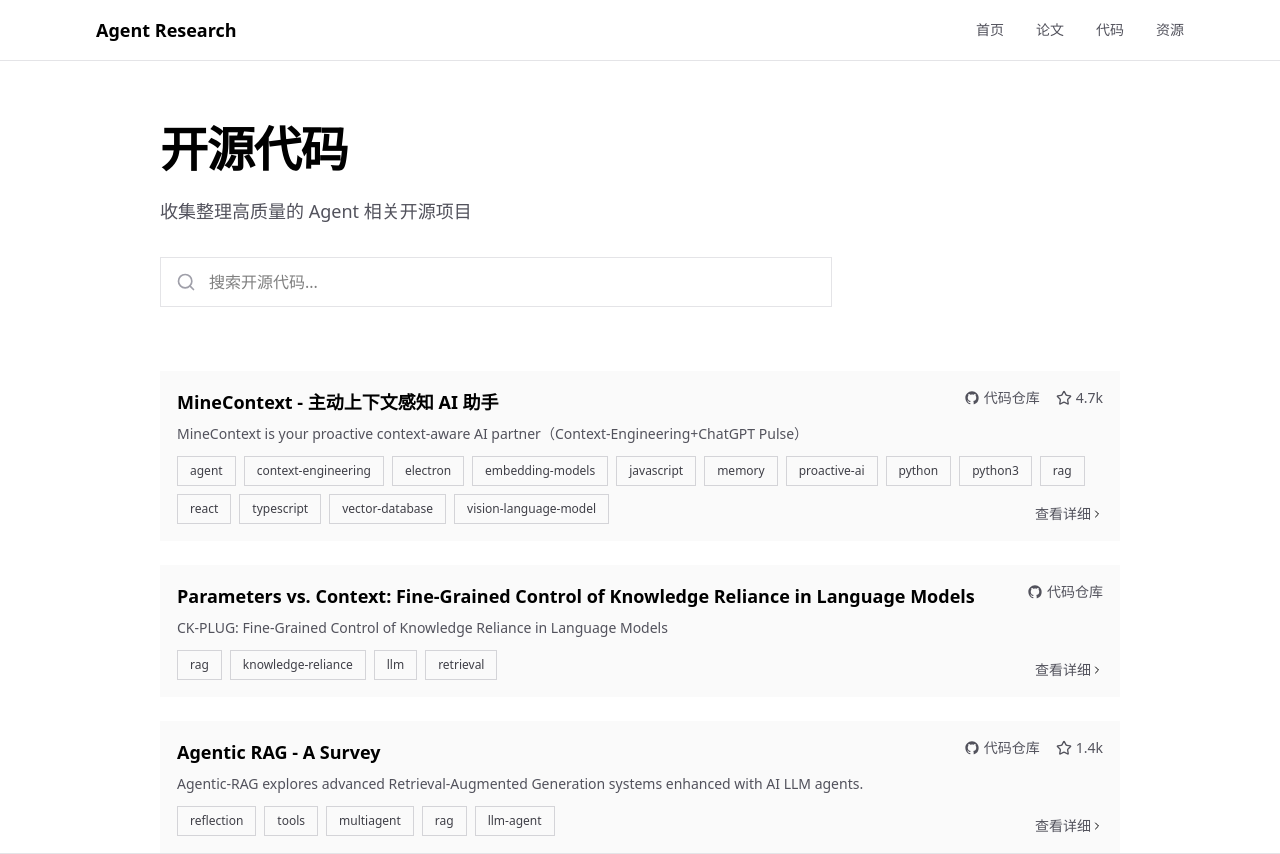
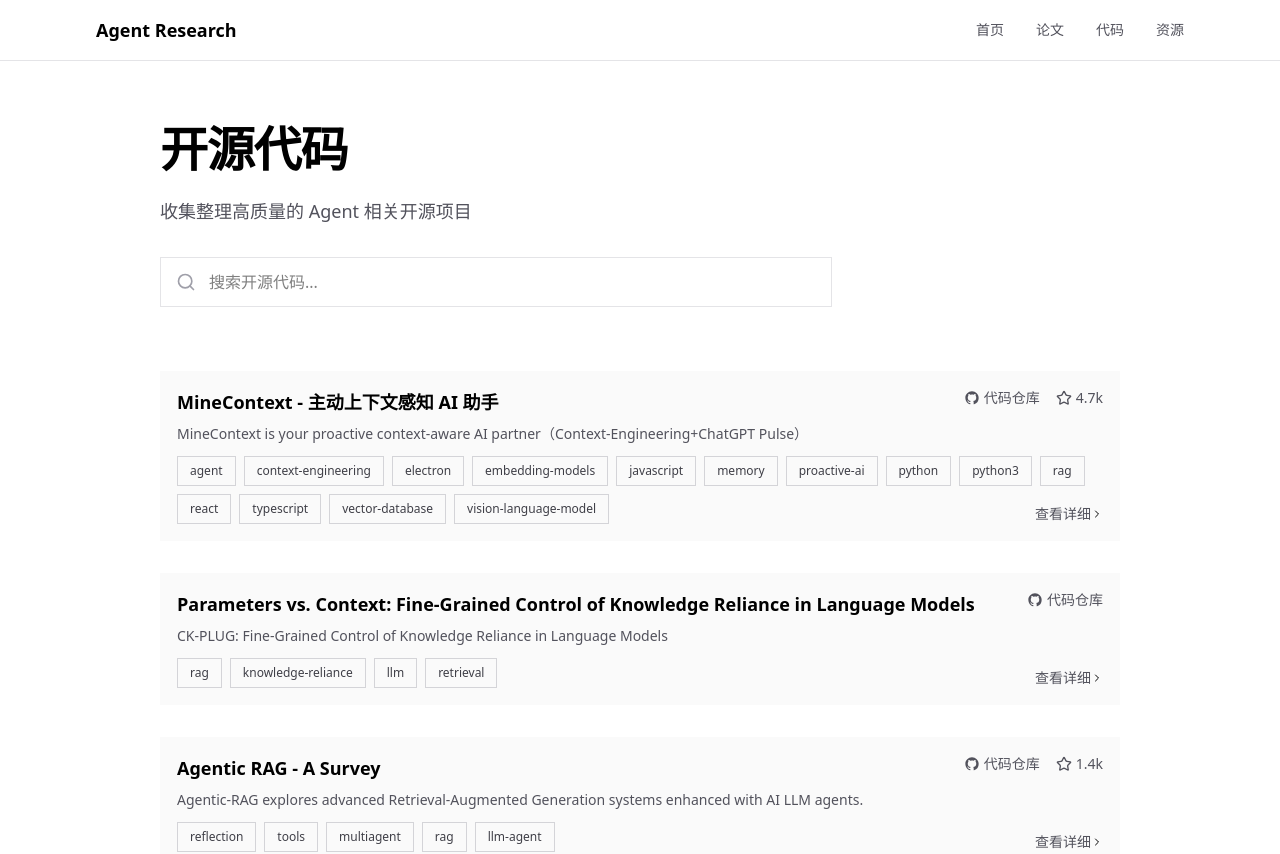
Before and after one commit to yc-w-cn/agent-research, a Next.js app: page /agent-research/code in a window 1280 px wide. Shown: the top 854 px of the page. Built offline with nearby package versions, Linux system fonts and the light colour scheme.

Commit message:
style(ContentPage): 调整页面间距和底部边距
增加底部边距并调整内容区域间距以改善页面布局

```diff
--- a/src/components/ContentPage.tsx
+++ b/src/components/ContentPage.tsx
@@ -22,7 +22,7 @@
     <div className="min-h-screen bg-white text-black">
       <Navigation />
 
-      <main className="mx-auto max-w-5xl px-8 pt-16">
+      <main className="mx-auto max-w-5xl px-8 pt-16 pb-16">
         <header className="mb-16">
           <h1 className="text-5xl font-bold tracking-tight leading-none">
             {title}
@@ -33,7 +33,7 @@
           </div>
         </header>
 
-        <section className="space-y-6">
+        <section className="space-y-8">
           {items.map((item) => (
             <div key={item.slug} className="group">
               {renderItem(item)}
```
